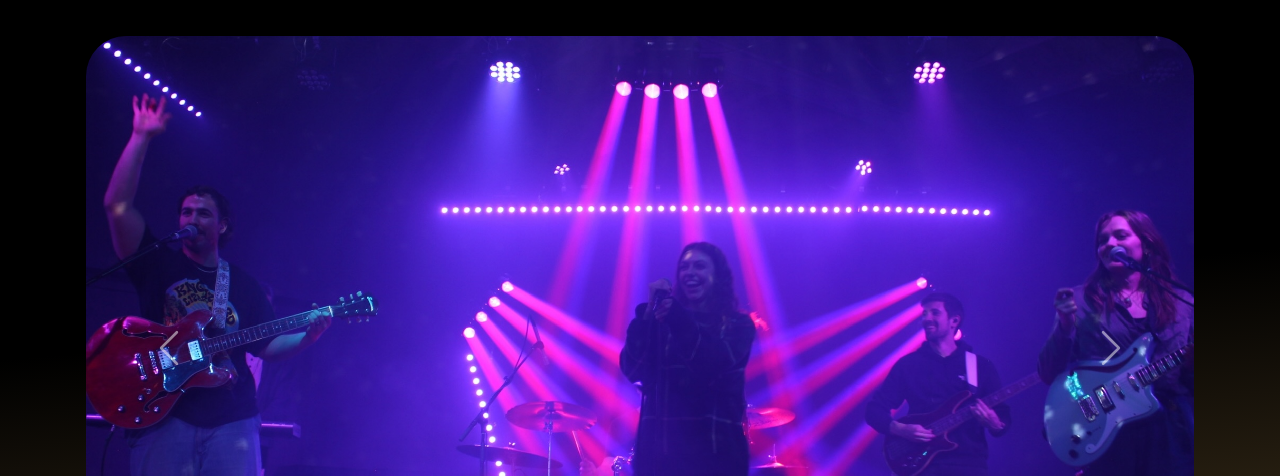
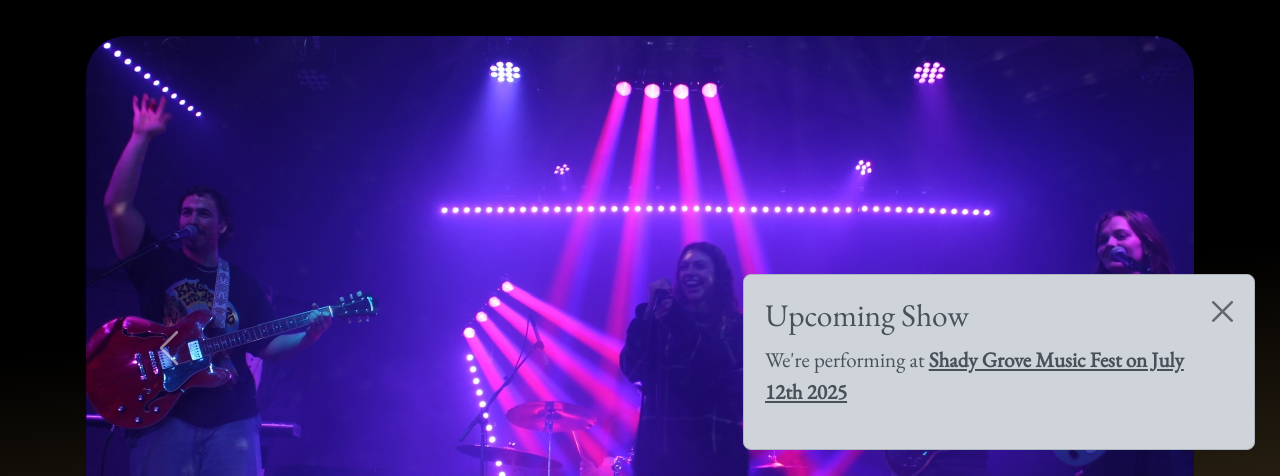
Before and after one commit to Jared-Is-Coding/cherryparkband.com, a Gatsby site: page / in a window 1280 px wide. Shown: the part 324-800 px from the top of the page. Built offline with nearby package versions, Linux system fonts and the light colour scheme; Gatsby itself is replaced by a stand-in of ours.

Commit message:
Add new show information

```diff
--- a/src/components/Footer.tsx
+++ b/src/components/Footer.tsx
@@ -20,6 +20,16 @@ export default ({hideListenIconLinks}: CherryFooterProps) => (
             )}
             validFrom={new Date("January 1, 2024 00:00:00").valueOf()}
             validUntil={new Date("November 1, 2024 00:00:00").valueOf()} />
+        <AlertPopup
+            alertTag="show-new"
+            AlertContent={(
+                <>
+                    <Alert.Heading>Upcoming Show</Alert.Heading>
+                    <p>We're performing at <Alert.Link href="/shows">Shady Grove Music Fest on July 12th 2025</Alert.Link></p>
+                </>
+            )}
+            validFrom={new Date("January 1, 2025 00:00:00").valueOf()}
+            validUntil={new Date("July 13, 2025 00:00:00").valueOf()} />
 
         <Container style={{display: hideListenIconLinks ? "none" : ""}} className="flex-center" fluid>
             <Row className="flex-center">
```
Also changed, not shown: src/util/lists/allShows.ts (+9 -0 lines), static/images/venues/shady_grove.png (added).
